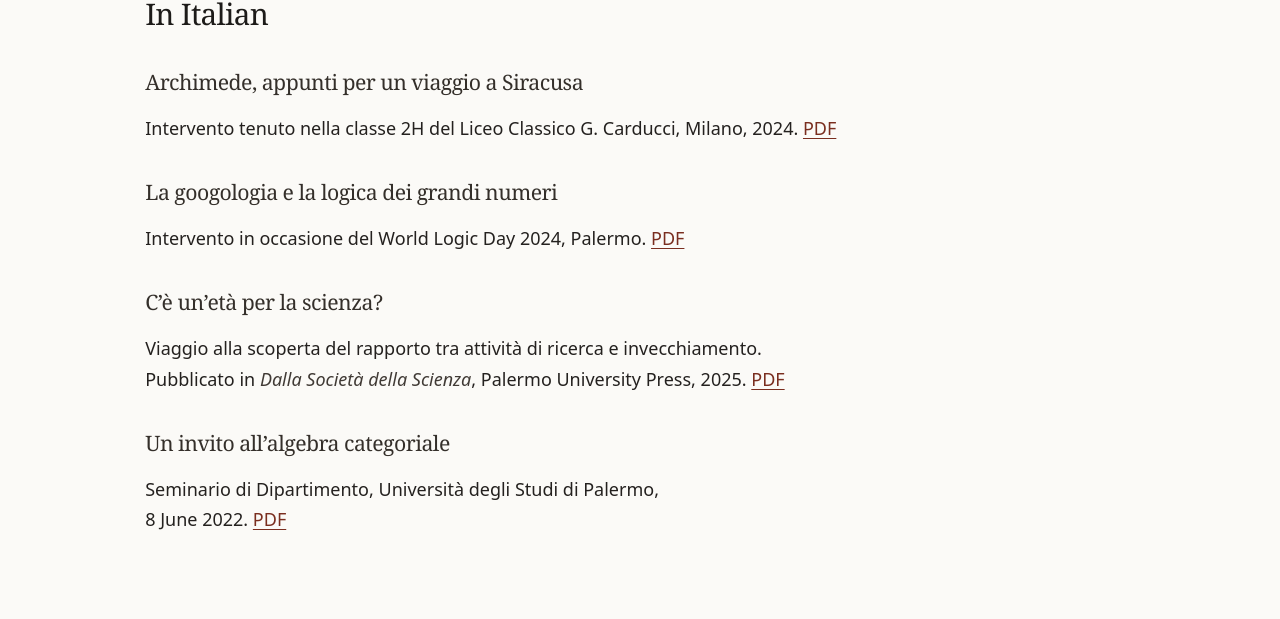
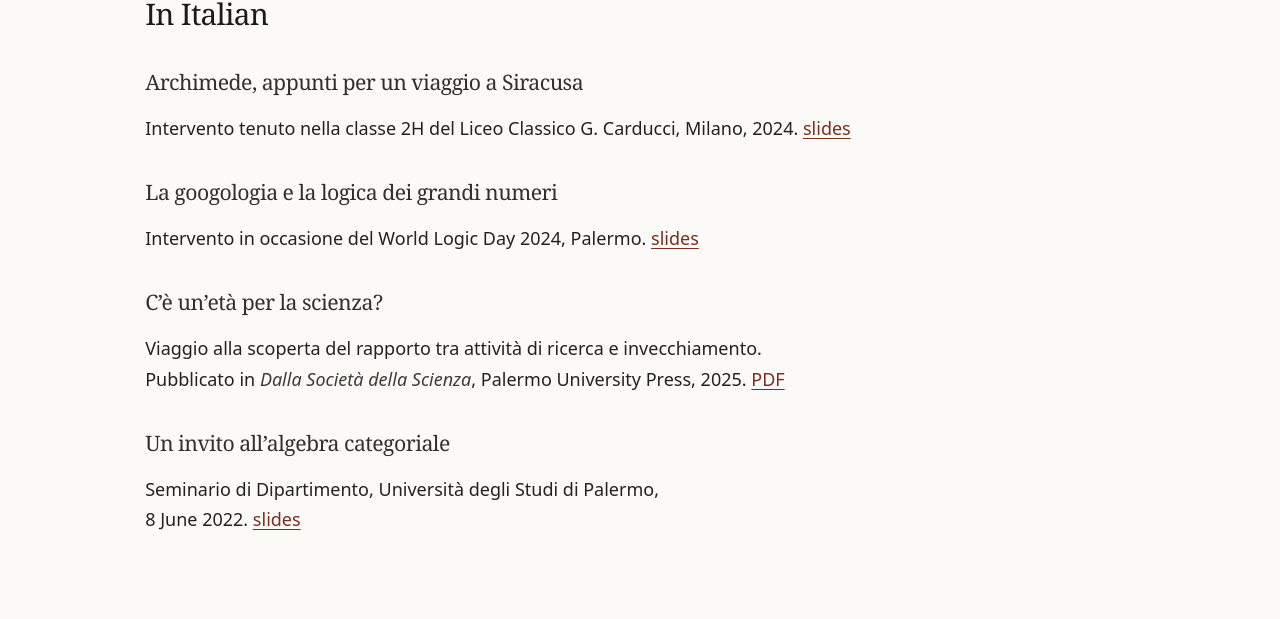
Before and after one commit to gmetere/gmetere.github.io, a Jekyll site: the page built from writing.md, in a window 1280 px wide. Shown: the part 1385-2004 px from the top of the page. Built offline with Jekyll 4.4.1, drawn with Linux system fonts in a browser that asks for light colours.

Commit message:
Update writing.md

```diff
--- a/writing.md
+++ b/writing.md
@@ -39,11 +39,11 @@ Villa Vigoni, 4–8 November 2019.  [slides](/villa_vigoni.pdf)
 
 ### Archimede, appunti per un viaggio a Siracusa
 
-Intervento tenuto nella classe 2H del Liceo Classico G. Carducci, Milano, 2024.  [PDF](/archimede.pdf)
+Intervento tenuto nella classe 2H del Liceo Classico G. Carducci, Milano, 2024.  [slides](/archimede.pdf)
 
 ### La googologia e la logica dei grandi numeri
 
-Intervento in occasione del World Logic Day 2024, Palermo.  [PDF](/googology.pdf)
+Intervento in occasione del World Logic Day 2024, Palermo.  [slides](/googology.pdf)
 
 
 ### C'è un'età per la scienza?
@@ -55,4 +55,4 @@ Pubblicato in *Dalla Società della Scienza*, Palermo University Press, 2025.  [
 ### Un invito all'algebra categoriale
 
 Seminario di Dipartimento, Università degli Studi di Palermo,
-8 June 2022.  [PDF](/invito.pdf)
+8 June 2022.  [slides](/invito.pdf)
```
